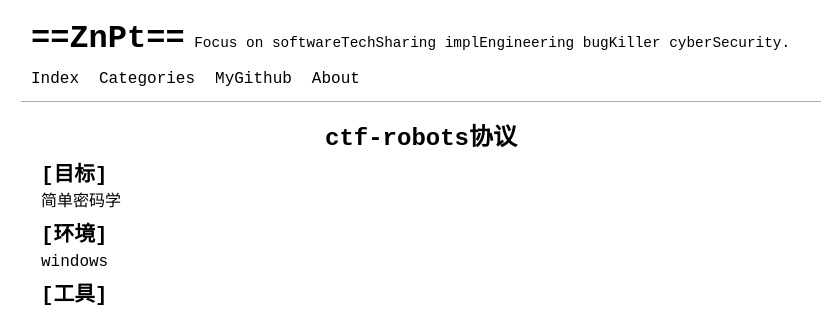
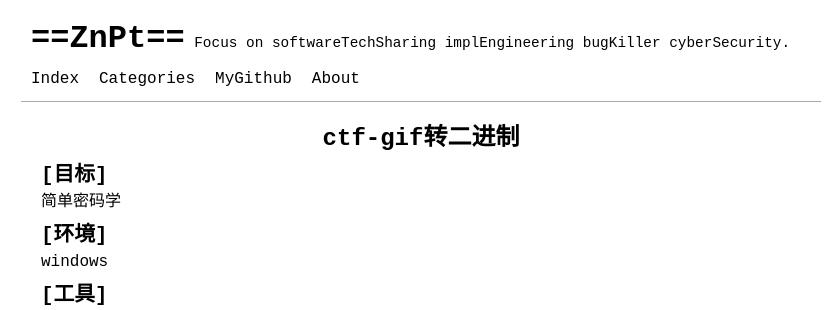
Before and after one commit to 2hux1nb0/2hux1nb0.github.io, a Jekyll site: the page built from _posts/2021-02-18-ctf-gif转二进制.md, in a window 1280 px wide. Shown: the top 310 px of the page, without its empty margins (219-1051 px from the left). Built offline with Jekyll 4.4.1, drawn with Linux system fonts in a browser that asks for light colours.

Commit message:
Update 2021-02-18-ctf-gif转二进制.md

```diff
--- a/_posts/2021-02-18-ctf-gif转二进制.md
+++ b/_posts/2021-02-18-ctf-gif转二进制.md
@@ -1,7 +1,7 @@
 ---
 
 layout: post
-title:  "ctf-robots协议"
+title:  "ctf-gif转二进制"
 categories: [ctf]
 tags: [ctf]
 
```
